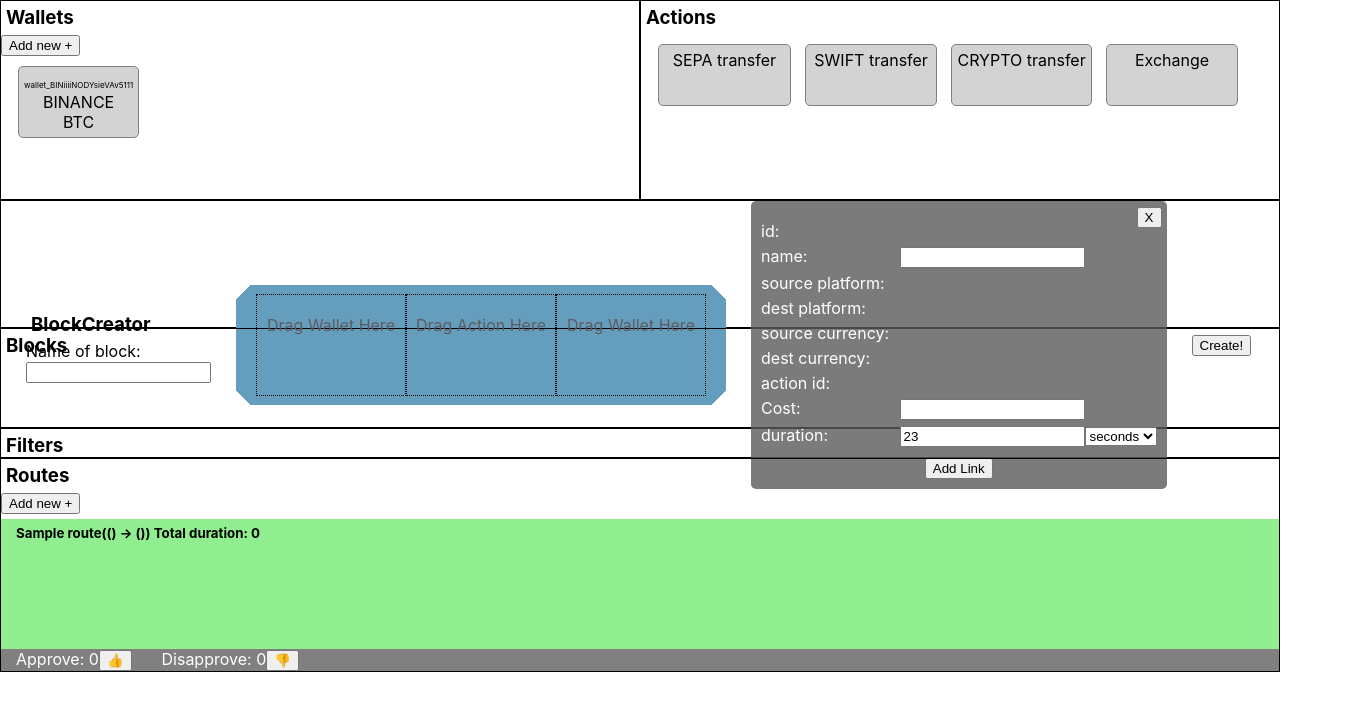
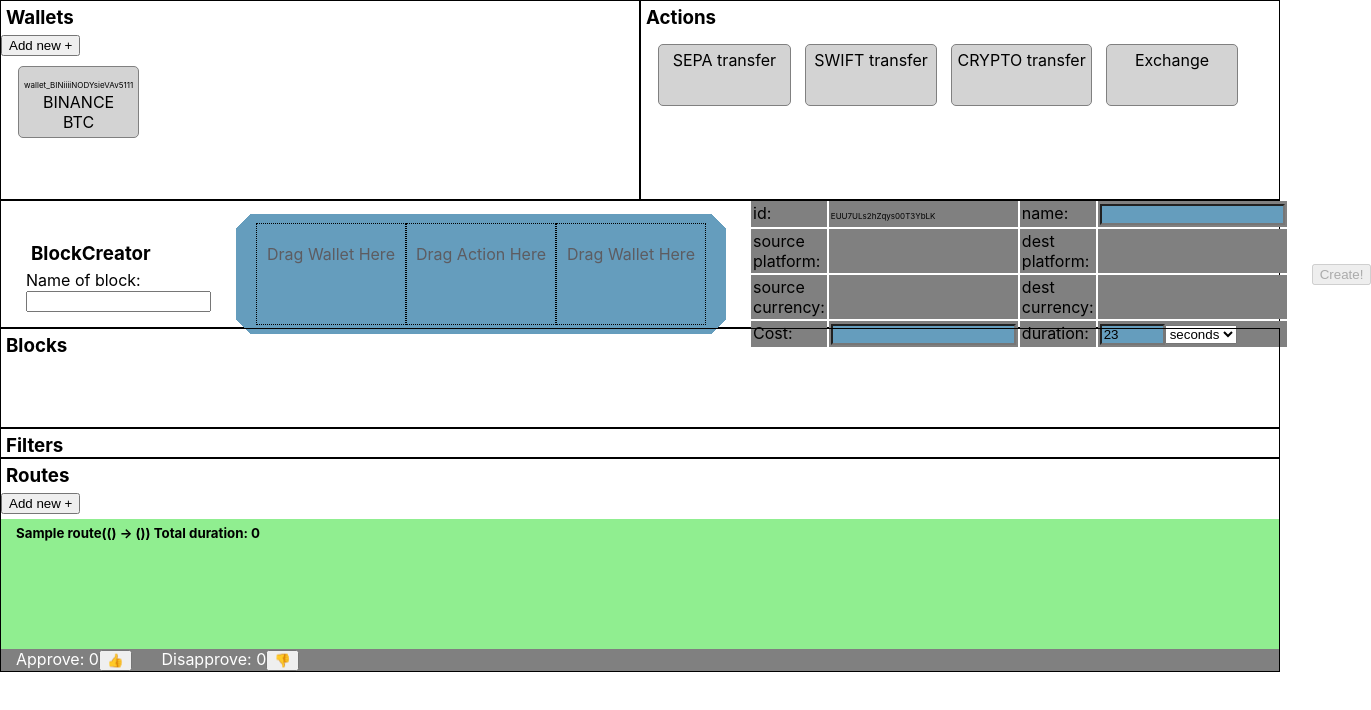
Before and after one commit to lordcase/crypto_fiat_router, a React (Create React App) app: page / in a window 1280 px wide. Shown: the top 710 px of the page, 1371 px wide, since content can reach past the window. Built offline with nearby package versions, Linux system fonts and the light colour scheme.

Commit message:
blockcreator basics

```diff
--- a/src/App.tsx
+++ b/src/App.tsx
@@ -27,7 +27,7 @@ import BlockCreator from "./components/BlockCreator";
 function App() {
   useEffect(() => {
     // console.log("rerendeeeer");
-    // console.log(appState);
+    console.log(appState);
   });
 
   const [appState, setAppState] = useState<AppData>(initialData);
@@ -46,12 +46,14 @@ function App() {
     useState<boolean>(true);
   const [addRoutePopupVisibility, setAddRoutePopupVisibility] =
     useState<boolean>(true);
-  const [potentialLinkData, setPotentialLinkData] = useState<PotentialLink>({
-    id: "",
+  const emptyPotentialLink: PotentialLink = {
+    id: nanoid(),
     name: "",
     costFix: "",
     duration: 23,
-  });
+  };
+  const [potentialLinkData, setPotentialLinkData] =
+    useState<PotentialLink>(emptyPotentialLink);
   const [blockState, setBlockState] = useState<Block>({
     id: `block_${nanoid()}`,
     name: "",
@@ -128,6 +130,13 @@ function App() {
     setCreateLinkPopupVisibility(true);
   };
 
+  const addBlock = () => {
+    addLink();
+    setAppState((prev) => ({
+      ...prev,
+      blocks: { ...prev.blocks, [potentialLinkData.id]: blockState },
+    }));
+  };
   const getUnitTypeById = (id: string): "wallet" | "link" => {
     return getWalletById(id) ? "wallet" : "link";
   };
@@ -391,12 +400,24 @@ function App() {
     <div>
       <Hide when={createLinkPopupVisibility}>
         <Overlay>
+          <CreateLinkContainer>
+            <CreateLinkData>
+              <CloseButtonContainer>
+                <button onClick={() => setCreateLinkPopupVisibility(true)}>
+                  X
+                </button>
+              </CloseButtonContainer>
               <CreateLink
                 potentialLinkData={potentialLinkData}
                 changePotentialLinkData={changePotentialLinkData}
                 setCreateLinkPopupVisibility={setCreateLinkPopupVisibility}
                 addLink={addLink}
               />
+              <AddContainer style={{ textAlign: "center", paddingTop: "10px" }}>
+                <button onClick={() => addLink()}>Add Link</button>
+              </AddContainer>
+            </CreateLinkData>
+          </CreateLinkContainer>
         </Overlay>
       </Hide>
       <DragDropContext onDragEnd={onDragEnd} onDragUpdate={onDragUpdate}>
@@ -425,13 +446,17 @@ function App() {
               setBlockState={setBlockState}
               getActonById={getActonById}
               getWalletById={getWalletById}
+              addBlock={addBlock}
+              potentialLinkData={potentialLinkData}
             >
+              <CreateLinkInlineContainer>
                 <CreateLink
                   potentialLinkData={potentialLinkData}
                   changePotentialLinkData={changePotentialLinkData}
                   setCreateLinkPopupVisibility={setCreateLinkPopupVisibility}
                   addLink={addLink}
                 ></CreateLink>
+              </CreateLinkInlineContainer>
             </BlockCreator>
           </BlockCreatorContainer>
           <BlocksContainer>
@@ -479,6 +504,28 @@ const Container = styled.div`
   }
 `;
 
+const CreateLinkContainer = styled.div`
+  background-color: rgba(90, 90, 90, 0.8);
+  padding: 10px;
+  border-radius: 5px;
+  color: white;
+  position: relative;
+`;
+
+const CreateLinkData = styled.div`
+  display: grid;
+  grid-template-columns: 1fr 2fr;
+  gap: 5px 10px;
+  padding-top: 10px;
+`;
+
+const CloseButtonContainer = styled.div`
+  position: absolute;
+  right: 5px;
+  top: 5px;
+  display: inline-block;
+`;
+
 const FilterContainer = styled.div`
   grid-area: filters;
 `;
@@ -488,9 +535,26 @@ const BlocksContainer = styled.div`
 const BlockCreatorContainer = styled.div`
   grid-area: blockCreator;
 `;
+const CreateLinkInlineContainer = styled.div`
+  display: grid;
+  grid-template-rows: 1fr;
+  grid-template-columns: repeat(4, 1fr);
+  gap: 2px;
+  & > div {
+    background-color: gray;
+    padding: 2px;
+  }
+  & > div > input {
+    background-color: #659dbd;
+  }
+`;
+
 const WalletContainer = styled.div`
   grid-area: wallets;
 `;
 const ActionsContainer = styled.div`
   grid-area: actions;
 `;
+const AddContainer = styled.div`
+  template
+`;
--- a/src/components/BlockCreator.tsx
+++ b/src/components/BlockCreator.tsx
@@ -1,5 +1,5 @@
 import { nanoid } from "nanoid";
-import React, { useState } from "react";
+import React, { useEffect, useState } from "react";
 import {
   Droppable,
   Draggable,
@@ -7,8 +7,14 @@ import {
 } from "react-beautiful-dnd";
 import styled from "styled-components";
 import { Title, Tiny, Small, Unit } from "../common/styles";
-import { Action, AppData, Block, Link, Wallet } from "../common/types";
-import CreateLink from "./CreateLink";
+import {
+  Action,
+  AppData,
+  Block,
+  Link,
+  PotentialLink,
+  Wallet,
+} from "../common/types";
 
 const getColor = (snapshot: DroppableStateSnapshot, slot: string) =>
   snapshot.isDraggingOver
@@ -22,13 +28,32 @@ const BlockCreator = ({
   appState,
   blockState,
   setBlockState,
+  potentialLinkData,
   getWalletById,
   getActonById,
+  addBlock,
   children,
 }: Props) => {
   const setBlockName = (event: React.ChangeEvent<HTMLInputElement>): void =>
     setBlockState((prev) => ({ ...prev, name: event.target.value }));
   console.log(blockState);
+
+  const [isCreateButtonDisabled, setIsCreateButtonDisabled] = useState(true);
+  useEffect(() => {
+    if (
+      !potentialLinkData.name ||
+      !blockState.id ||
+      !blockState.name ||
+      !blockState.linkId ||
+      !blockState.wallet1Id ||
+      !blockState.wallet2Id
+    ) {
+      setIsCreateButtonDisabled(true);
+    } else {
+      setIsCreateButtonDisabled(false);
+    }
+  }, [blockState, potentialLinkData]);
+
   return (
     <Container>
       <div>
@@ -39,6 +64,8 @@ const BlockCreator = ({
           <input value={blockState.name} onChange={setBlockName} />
         </div>
       </div>
+
+      <div>
         <Creator>
           <Droppable droppableId="blockCreatorWallet1" direction="horizontal">
             {(provided, snapshot) => (
@@ -51,7 +78,7 @@ const BlockCreator = ({
               >
                 {!blockState.wallet1Id && <WalletPlaceholder />}
                 {blockState.wallet1Id && (
-                <Draggable draggableId={`bl_${blockState.wallet1Id}`} index={0}>
+                  <Draggable draggableId={nanoid()} index={0}>
                     {(provided) => (
                       <Unit
                         {...provided.draggableProps}
@@ -90,7 +117,7 @@ const BlockCreator = ({
               >
                 {!blockState.linkId && <ActionPlaceholder />}
                 {blockState.linkId && (
-                <Draggable draggableId={`bl_${blockState.linkId}`} index={0}>
+                  <Draggable draggableId={nanoid()} index={0}>
                     {(provided) => (
                       <Unit
                         {...provided.draggableProps}
@@ -99,7 +126,9 @@ const BlockCreator = ({
                       >
                         <Tiny>{blockState.linkId}</Tiny>
                         <br />
-                      {getActonById(blockState.linkId as string)?.["name"]}{" "}
+                        {
+                          getActonById(blockState.linkId as string)?.["name"]
+                        }{" "}
                       </Unit>
                     )}
                   </Draggable>
@@ -119,7 +148,7 @@ const BlockCreator = ({
               >
                 {!blockState.wallet2Id && <WalletPlaceholder />}
                 {blockState.wallet2Id && (
-                <Draggable draggableId={`bl_${blockState.wallet1Id}`} index={0}>
+                  <Draggable draggableId={nanoid()} index={0}>
                     {(provided) => (
                       <Unit
                         {...provided.draggableProps}
@@ -148,8 +177,11 @@ const BlockCreator = ({
             )}
           </Droppable>
         </Creator>
+      </div>
       {children}
-      <button>Create!</button>
+      <button onClick={addBlock} disabled={isCreateButtonDisabled}>
+        Create!
+      </button>
     </Container>
   );
 };
@@ -160,8 +192,10 @@ type Props = {
   appState: AppData;
   blockState: Block;
   setBlockState: React.Dispatch<React.SetStateAction<Block>>;
+  potentialLinkData: PotentialLink;
   getWalletById(id: string): Wallet | undefined;
   getActonById(id: string): Action | undefined;
+  addBlock(): void;
   children: React.ReactNode;
 };
 
--- a/src/components/CreateLink.tsx
+++ b/src/components/CreateLink.tsx
@@ -1,5 +1,6 @@
 import React from "react";
 import styled from "styled-components";
+import { Tiny } from "../common/styles";
 import { PotentialLink } from "../common/types";
 
 const CreateLink = ({
@@ -9,13 +10,11 @@ const CreateLink = ({
   addLink,
 }: Props) => {
   return (
-    <CreateLinkContainer>
-      <CloseButtonContainer>
-        <button onClick={() => setCreateLinkPopupVisibility(true)}>X</button>
-      </CloseButtonContainer>
-      <CreateLinkData>
+    <>
       <div>id: </div>
-        <div>{potentialLinkData.id}</div>
+      <div>
+        <Tiny>{potentialLinkData.id}</Tiny>
+      </div>
       <div>name: </div>
       <div>
         <input
@@ -32,8 +31,6 @@ const CreateLink = ({
       <div>{potentialLinkData.sourceCurrencyId}</div>
       <div>dest currency:</div>
       <div>{potentialLinkData.destCurrencyId}</div>
-        <div>action id:</div>
-        <div>{potentialLinkData.actionId}</div>
       <div>Cost:</div>
       <div>
         <input
@@ -48,6 +45,7 @@ const CreateLink = ({
           value={potentialLinkData.duration}
           data-field="duration"
           onChange={changePotentialLinkData}
+          size={5}
         />
         <select
           value={potentialLinkData.durationUnit}
@@ -60,11 +58,7 @@ const CreateLink = ({
           <option value="86400">days</option>
         </select>
       </div>
-      </CreateLinkData>
-      <div style={{ textAlign: "center", paddingTop: "10px" }}>
-        <button onClick={() => addLink()}>Add Link</button>
-      </div>
-    </CreateLinkContainer>
+    </>
   );
 };
 
@@ -78,24 +72,3 @@ type Props = {
   setCreateLinkPopupVisibility: React.Dispatch<React.SetStateAction<boolean>>;
   addLink(): void;
 };
-
-const CreateLinkContainer = styled.div`
-  background-color: rgba(90, 90, 90, 0.8);
-  padding: 10px;
-  border-radius: 5px;
-  color: white;
-  position: relative;
-`;
-const CloseButtonContainer = styled.div`
-  position: absolute;
-  right: 5px;
-  top: 5px;
-  display: inline-block;
-`;
-
-const CreateLinkData = styled.div`
-  display: grid;
-  grid-template-columns: 1fr 2fr;
-  gap: 5px 10px;
-  padding-top: 10px;
-`;
```
Lines whose indentation alone changed are shown as unchanged.
